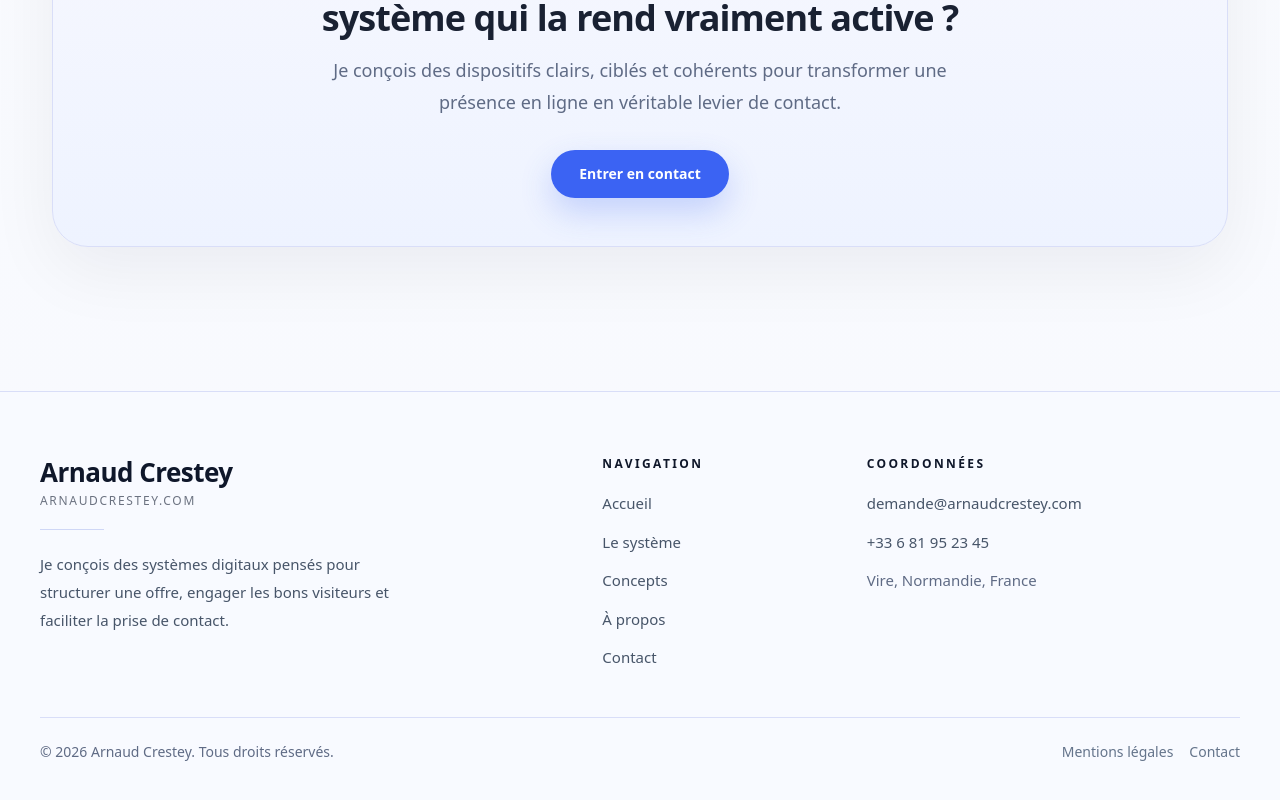
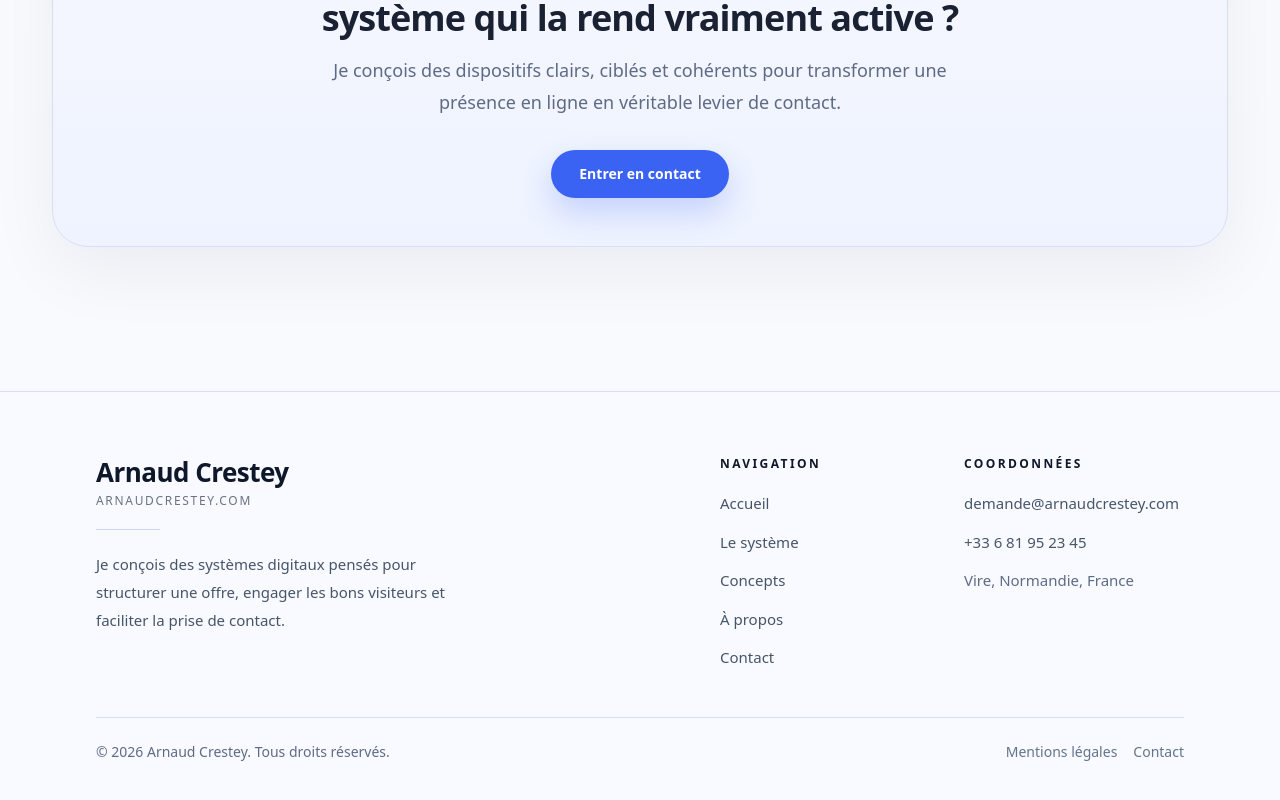
Before and after one commit to arnaudcrestey/portail-site-vitrine, a Next.js app: page /systeme in a window 1280 px wide. Shown: the part 2769-3569 px from the top of the page. Built offline with nearby package versions, Linux system fonts and the light colour scheme.

Commit message:
Update footer.tsx

```diff
--- a/components/footer.tsx
+++ b/components/footer.tsx
@@ -3,8 +3,8 @@ import Link from 'next/link';
 export function Footer() {
   return (
     <footer className="mt-20 border-t border-[#d9def8] bg-[#f8faff]">
-      <div className="mx-auto max-w-7xl px-5 py-10 sm:px-6 sm:py-12 lg:px-10 lg:py-16">
-        <div className="grid gap-10 sm:gap-12 md:grid-cols-[1.2fr_0.8fr_1fr] md:gap-10">
+      <div className="mx-auto max-w-6xl px-5 py-10 sm:px-6 sm:py-12 lg:px-8 lg:py-16">
+        <div className="grid gap-10 sm:gap-12 md:grid-cols-[minmax(0,1.35fr)_180px_220px] md:justify-between md:gap-16">
           <div className="max-w-md">
             <Link href="/" className="inline-block">
               <div className="flex flex-col leading-tight">
@@ -25,8 +25,8 @@ export function Footer() {
             </p>
           </div>
 
-          <div className="md:flex md:justify-center">
-            <div className="md:w-[150px]">
+          <div className="md:justify-self-center">
+            <div className="w-[180px]">
               <h3 className="text-[11px] font-semibold uppercase tracking-[0.2em] text-[#0f172a] sm:text-xs">
                 Navigation
               </h3>
@@ -66,7 +66,8 @@ export function Footer() {
             </div>
           </div>
 
-          <div>
+          <div className="md:justify-self-end">
+            <div className="w-[220px]">
               <h3 className="text-[11px] font-semibold uppercase tracking-[0.2em] text-[#0f172a] sm:text-xs">
                 Coordonnées
               </h3>
@@ -84,6 +85,7 @@ export function Footer() {
                 </a>
 
                 <p>Vire, Normandie, France</p>
+              </div>
             </div>
           </div>
         </div>
```
Lines whose indentation alone changed are shown as unchanged.
